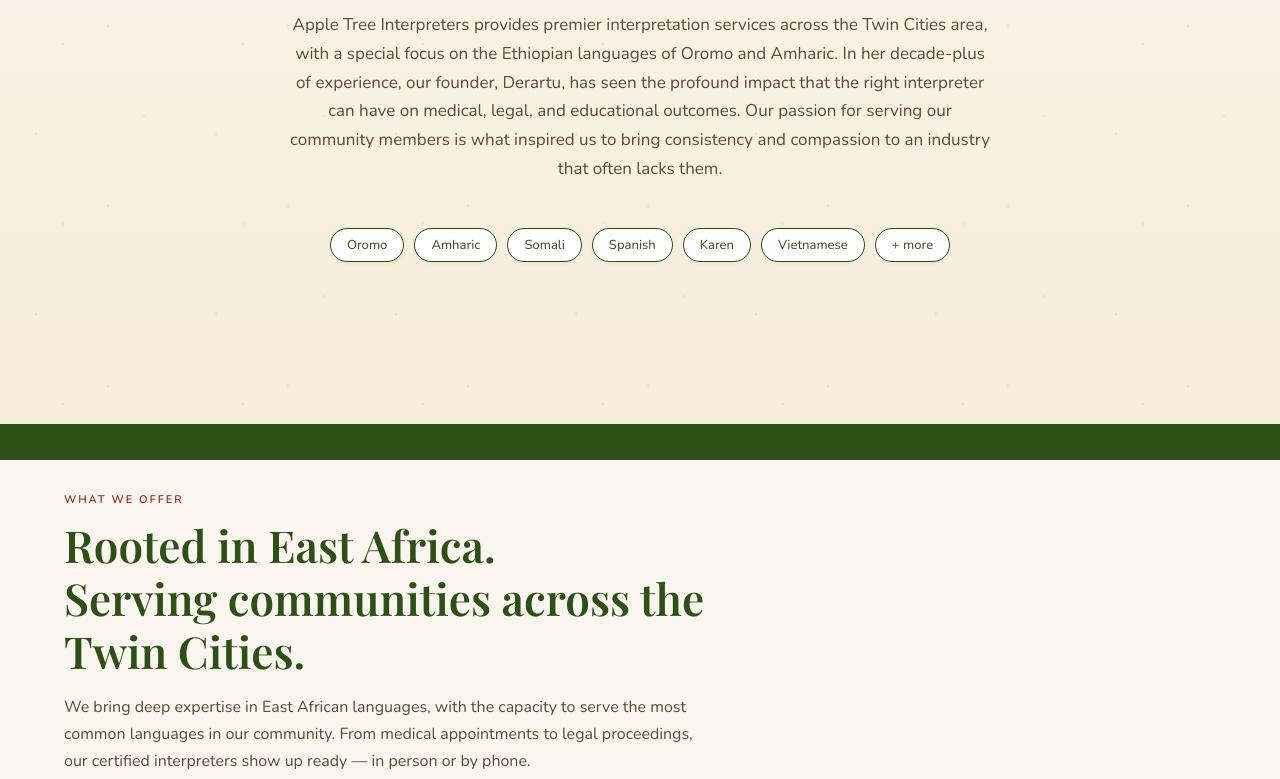
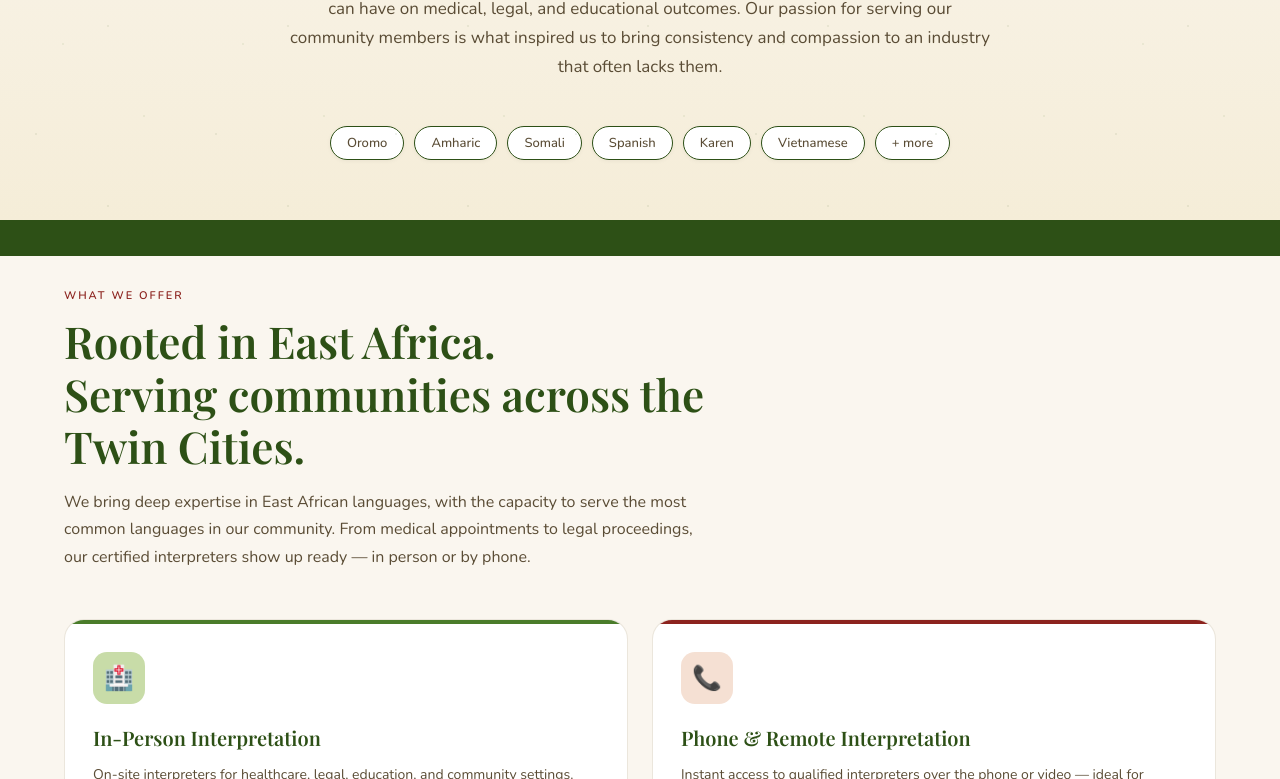
Before and after one commit to samurdahl/appletreeinterpreters.github.io, a plain HTML site: page index.html in a window 1280 px wide. Shown: the part 425-1204 px from the top of the page. Drawn offline with nearby package versions, Linux system fonts and the light colour scheme; a web font is replaced by a local one.

Commit message:
Update index.html

```diff
--- a/index.html
+++ b/index.html
@@ -44,7 +44,7 @@
   .nav-cta:hover { background: var(--green-mid) !important; }
 
   .hero {
-    min-height: 88vh;
+    min-height: 40vh;
     display: flex; flex-direction: column; align-items: center; justify-content: center;
     text-align: center; padding: 20px 5% 60px;
     position: relative; overflow: hidden;
```
